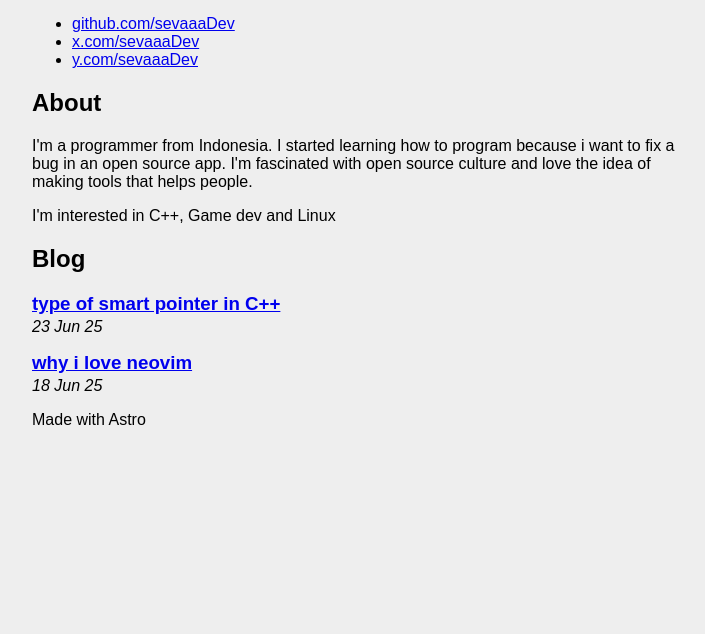
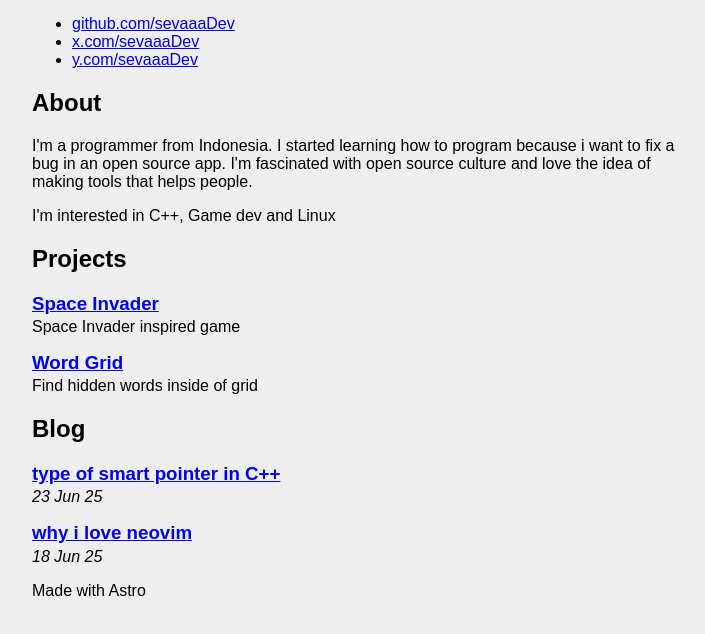
Before and after one commit to sevaaaDev/sevaaaDev.github.io, an Astro site: page / in a window 1280 px wide. Shown: the part 164-798 px from the top of the page, without its empty margins (274-979 px from the left). Built offline with nearby package versions, Linux system fonts and the light colour scheme; Astro itself is replaced by a stand-in of ours.

Commit message:
feat: project section

```diff
--- /dev/null
+++ b/src/components/ProjectList.astro
@@ -0,0 +1,8 @@
+---
+import Card from "../components/Card.astro";
+---
+
+<h2>Projects</h2>
+<Card title="Space Invader" desc="Space Invader inspired game" />
+<Card title="Word Grid" desc="Find hidden words inside of grid" />
+<!-- TODO: component for card -->
--- a/src/pages/index.astro
+++ b/src/pages/index.astro
@@ -3,15 +3,18 @@ import Layout from "../layouts/Layout.astro";
 import Profile from "../components/Profile.astro";
 import SmallBlogList from "../components/SmallBlogList.astro";
 import About from "../components/About.astro";
+import ProjectList from "../components/ProjectList.astro";
 import "../assets/default.css";
 ---
 
+<!-- TODO: project section -->
 <Layout>
   <header>
     <Profile />
   </header>
   <main>
     <About />
+    <ProjectList />
     <SmallBlogList />
   </main>
   <footer>Made with Astro</footer>
```
